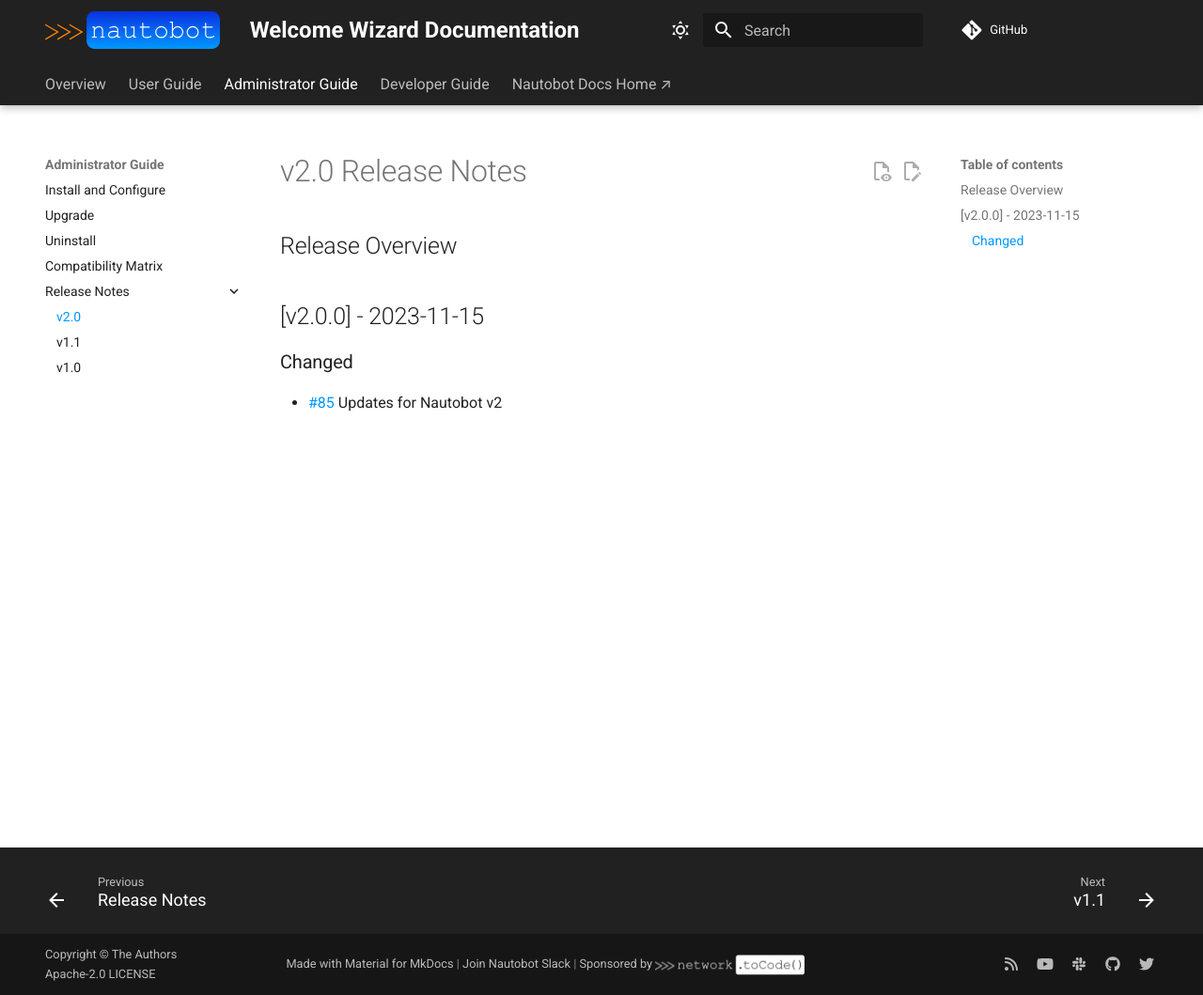
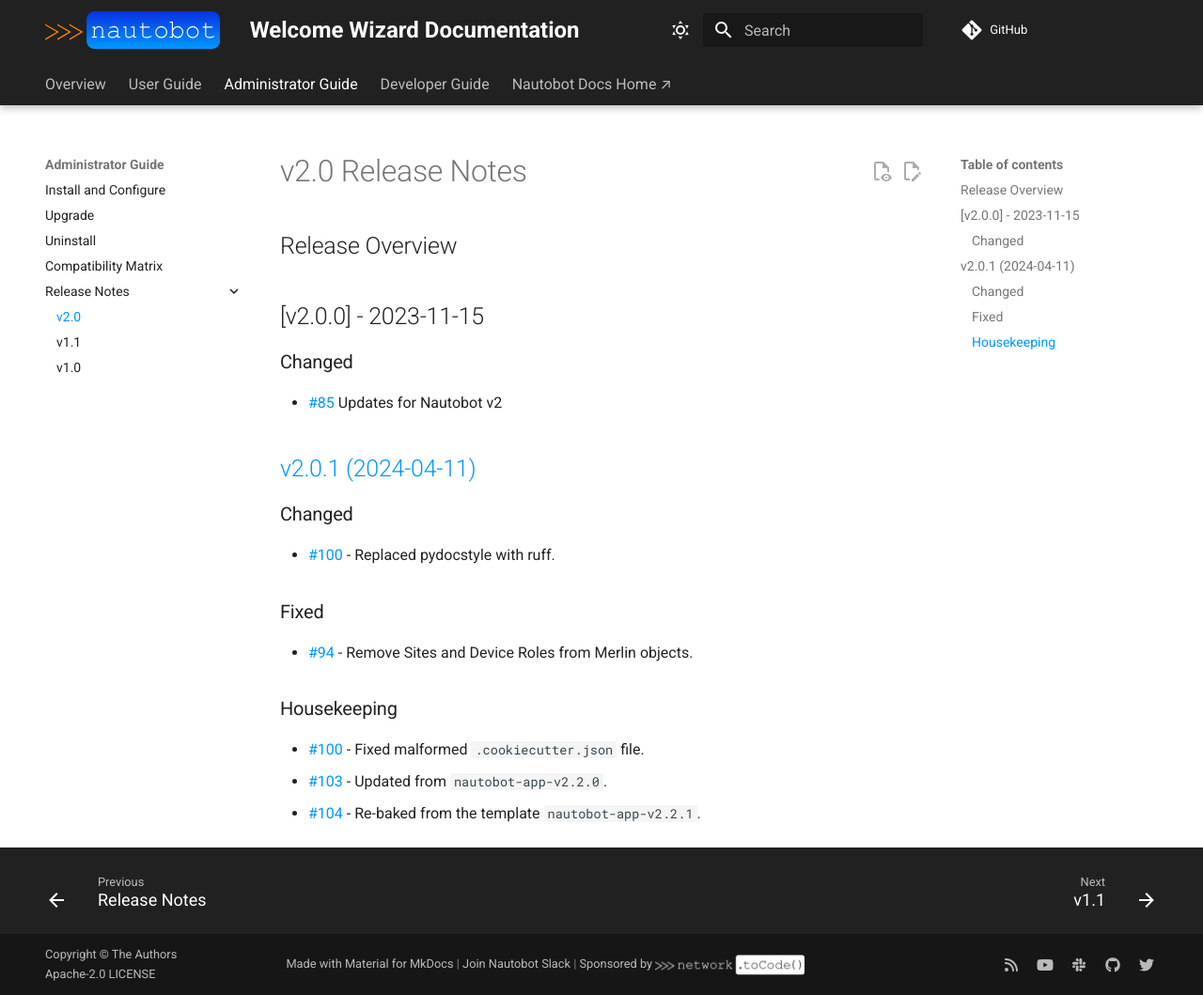
Before and after one commit to nautobot/nautobot-app-welcome-wizard, an MkDocs documentation site: the page built from docs/admin/release_notes/version_2.0.md, in a window 1280 px wide and 1059 px high. Shown: the whole window at 94% size. Built offline with MkDocs 1.6.1 and Material for MkDocs 9.7.7, drawn with Linux system fonts in a browser that asks for light colours; comment, search, counter and statistics services are not loaded.

Commit message:
Bump to v2.0.1

```diff
--- a/docs/admin/release_notes/version_2.0.md
+++ b/docs/admin/release_notes/version_2.0.md
@@ -7,3 +7,19 @@
 ### Changed
 
 - [#85](https://github.com/nautobot/nautobot-app-welcome-wizard/pull/85) Updates for Nautobot v2
+
+## [v2.0.1 (2024-04-11)](https://github.com/nautobot/nautobot-app-welcome-wizard/releases/tag/v2.0.0)
+
+### Changed
+
+- [#100](https://github.com/nautobot/nautobot-app-welcome-wizard/issues/100) - Replaced pydocstyle with ruff.
+
+### Fixed
+
+- [#94](https://github.com/nautobot/nautobot-app-welcome-wizard/issues/94) - Remove Sites and Device Roles from Merlin objects.
+
+### Housekeeping
+
+- [#100](https://github.com/nautobot/nautobot-app-welcome-wizard/issues/100) - Fixed malformed `.cookiecutter.json` file.
+- [#103](https://github.com/nautobot/nautobot-app-welcome-wizard/issues/103) - Updated from `nautobot-app-v2.2.0`.
+- [#104](https://github.com/nautobot/nautobot-app-welcome-wizard/issues/104) - Re-baked from the template `nautobot-app-v2.2.1`.
--- a/pyproject.toml
+++ b/pyproject.toml
@@ -1,6 +1,6 @@
 [tool.poetry]
 name = "nautobot-welcome-wizard"
-version = "2.0.0"
+version = "2.0.1"
 description = "Nautobot's Getting Started Wizard"
 authors = ["Network to Code, LLC <info@networktocode.com>"]
 license = "Apache-2.0"
```
Also changed, not shown: 5 other files.
